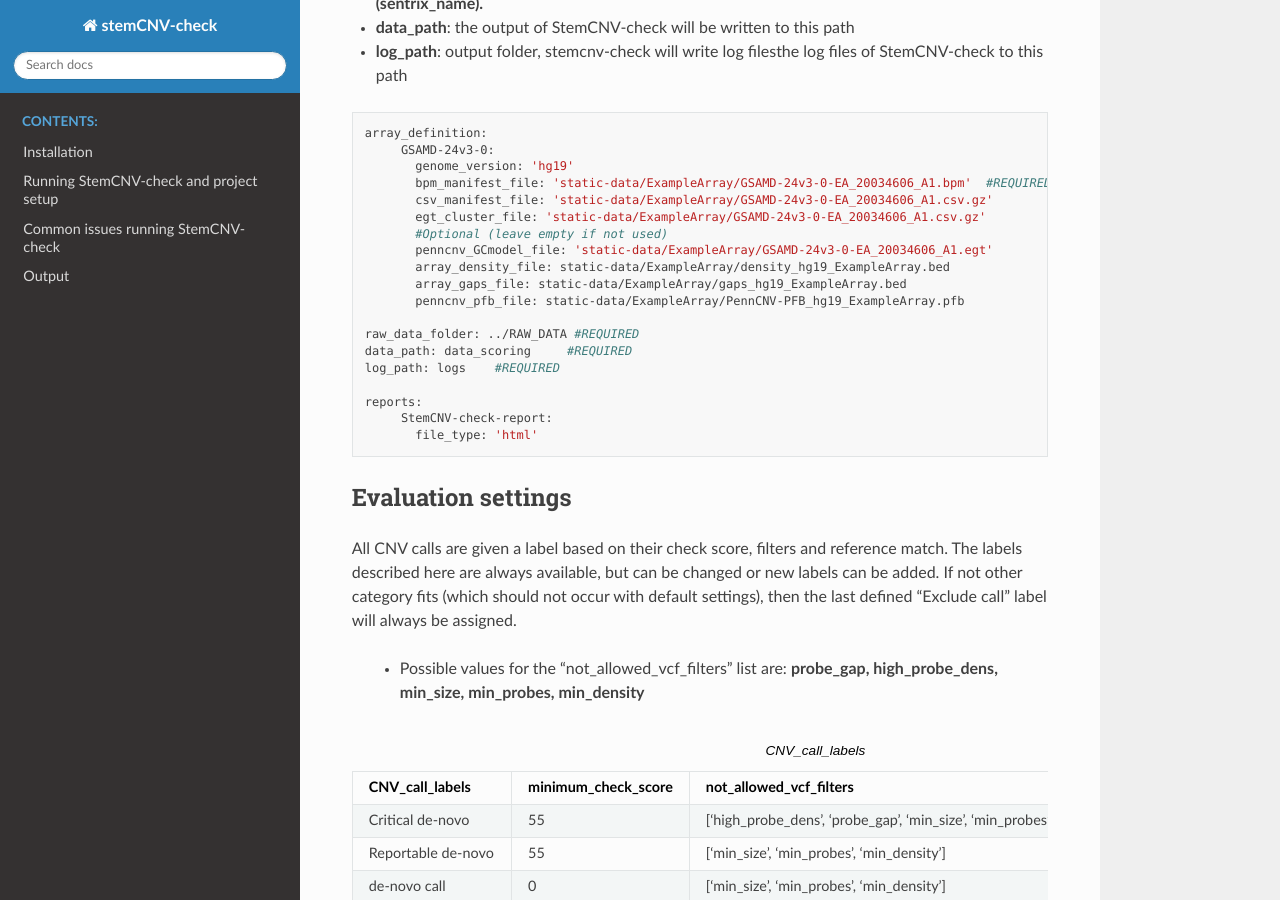
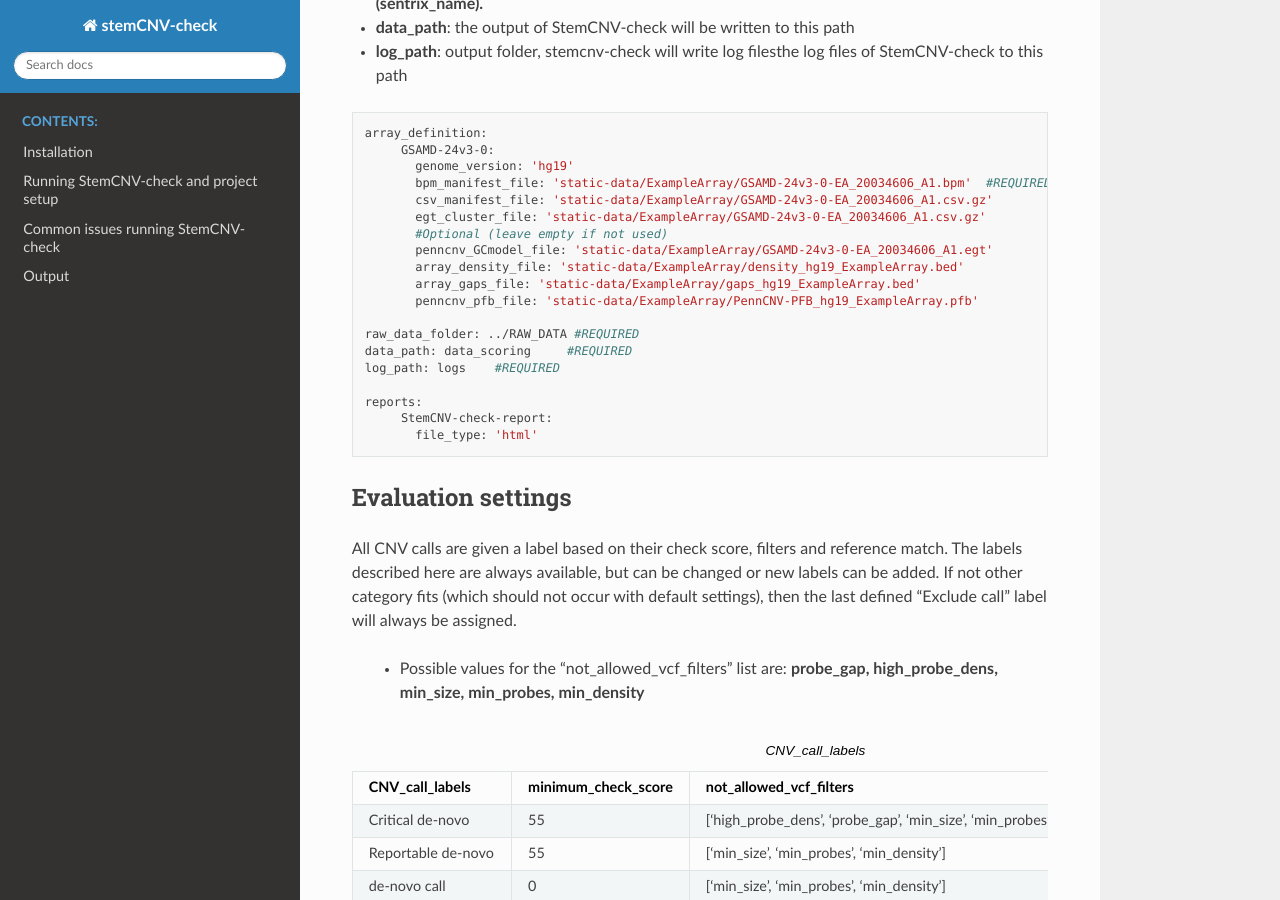
Before and after one commit to icalledmyselfmoon/stemCNV_check_Read_the_docs, a Sphinx documentation site: the page built from source/config_parameters.rst, in a window 1280 px wide and 900 px high, scrolled down 1078 px. Built offline with Sphinx 7.4.7 and the Read the Docs theme 3.1.0, drawn with Linux system fonts in a browser that asks for light colours; pages that are not in the unit, such as notebooks, are missing from menus.

```diff
--- a/source/config_parameters.rst
+++ b/source/config_parameters.rst
@@ -50,9 +50,9 @@ Other array specific files mentioned in the config can be auto-generated (see ne
           egt_cluster_file: 'static-data/ExampleArray/GSAMD-24v3-0-EA_20034606_A1.csv.gz'
           #Optional (leave empty if not used)
           penncnv_GCmodel_file: 'static-data/ExampleArray/GSAMD-24v3-0-EA_20034606_A1.egt'
-          array_density_file: static-data/ExampleArray/density_hg19_ExampleArray.bed
-          array_gaps_file: static-data/ExampleArray/gaps_hg19_ExampleArray.bed
-          penncnv_pfb_file: static-data/ExampleArray/PennCNV-PFB_hg19_ExampleArray.pfb
+          array_density_file: 'static-data/ExampleArray/density_hg19_ExampleArray.bed'
+          array_gaps_file: 'static-data/ExampleArray/gaps_hg19_ExampleArray.bed'
+          penncnv_pfb_file: 'static-data/ExampleArray/PennCNV-PFB_hg19_ExampleArray.pfb'
 
    raw_data_folder: ../RAW_DATA #REQUIRED
    data_path: data_scoring     #REQUIRED
```
